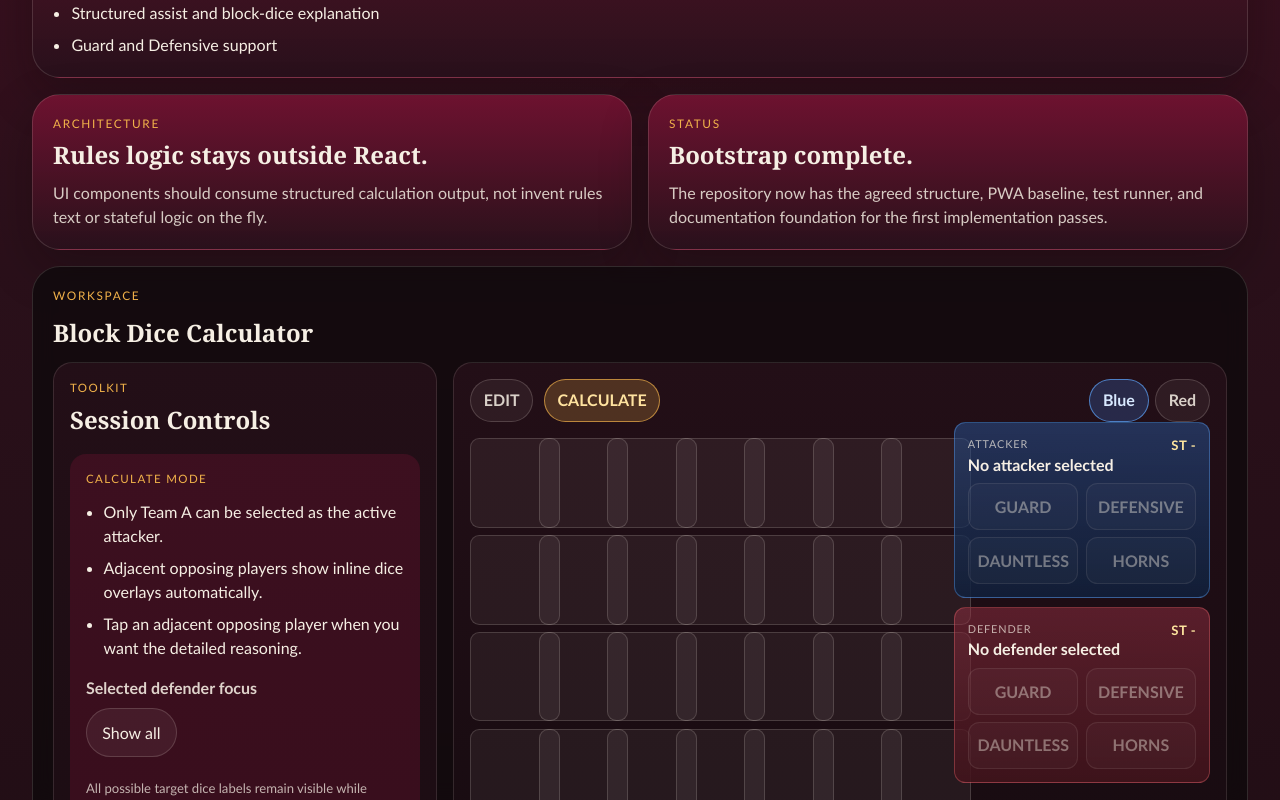
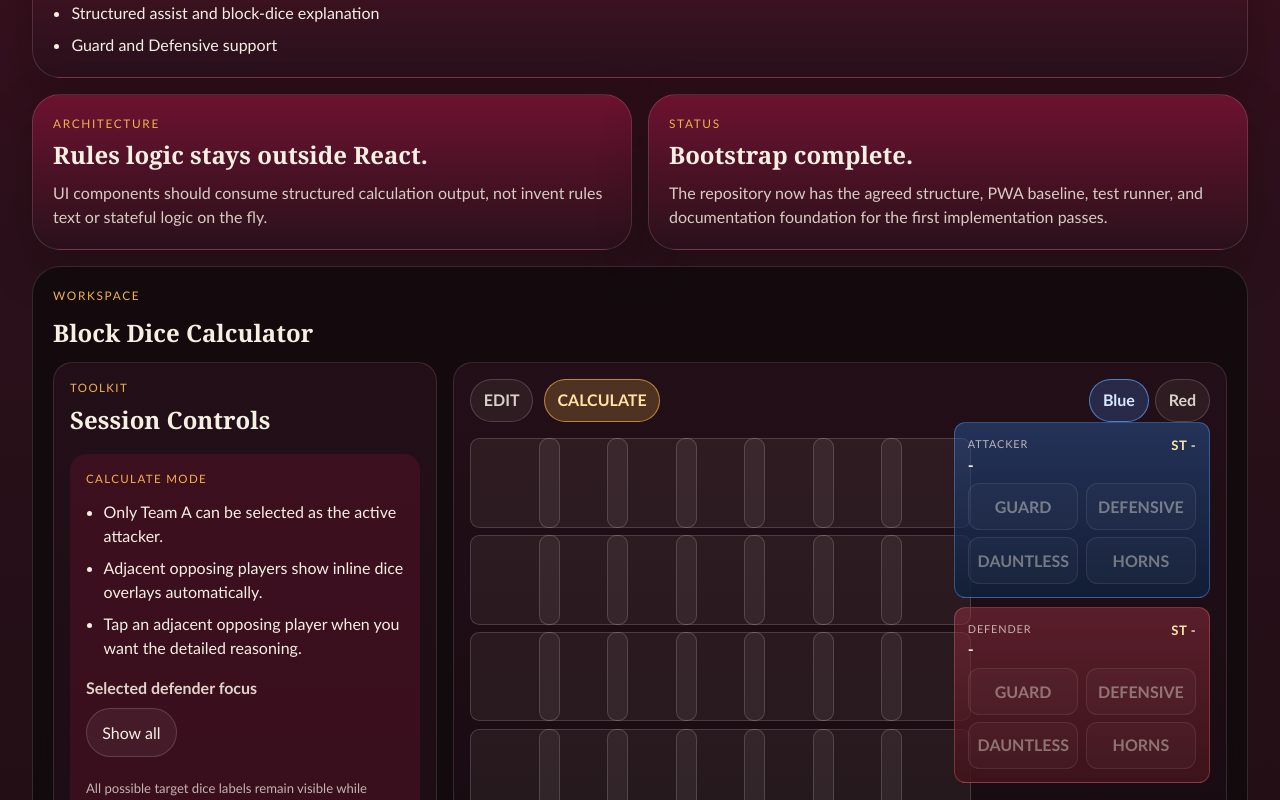
Before and after one commit to safeathomeapp/bloodbowltoolkit, a React (Vite) app: page / in a window 1280 px wide. Both pictures are taken after a click on the button "CALCULATE". Shown: the part 915-1715 px from the top of the page. Built offline with nearby package versions, Linux system fonts and the light colour scheme.

Commit message:
chore: simplify empty player card labels

```diff
--- a/src/tools/block-dice/components/BlockDiceCalculator.tsx
+++ b/src/tools/block-dice/components/BlockDiceCalculator.tsx
@@ -1149,7 +1149,7 @@ export function BlockDiceCalculator() {
                     <div className={styles.playerCardHeader}>
                       <div className={styles.playerCardHeading}>
                         <p className={styles.playerCardLabel}>Attacker</p>
-                        <p className={styles.playerCardName}>{blockerNumberLabel !== 'none' ? blockerNumberLabel : 'No attacker selected'}</p>
+                        <p className={styles.playerCardName}>{blockerNumberLabel !== 'none' ? blockerNumberLabel : '-'}</p>
                       </div>
                       <p className={styles.playerCardStrength}>
                         {attackerCardStrength !== null ? `ST ${attackerCardStrength}` : 'ST -'}
@@ -1179,7 +1179,7 @@ export function BlockDiceCalculator() {
                     <div className={styles.playerCardHeader}>
                       <div className={styles.playerCardHeading}>
                         <p className={styles.playerCardLabel}>Defender</p>
-                        <p className={styles.playerCardName}>{targetNumberLabel !== 'none' ? targetNumberLabel : 'No defender selected'}</p>
+                        <p className={styles.playerCardName}>{targetNumberLabel !== 'none' ? targetNumberLabel : '-'}</p>
                       </div>
                       <p className={styles.playerCardStrength}>
                         {defenderCardStrength !== null ? `ST ${defenderCardStrength}` : 'ST -'}
```
Also changed, not shown: 1 other file (tests, documents, lock files or other folders).
